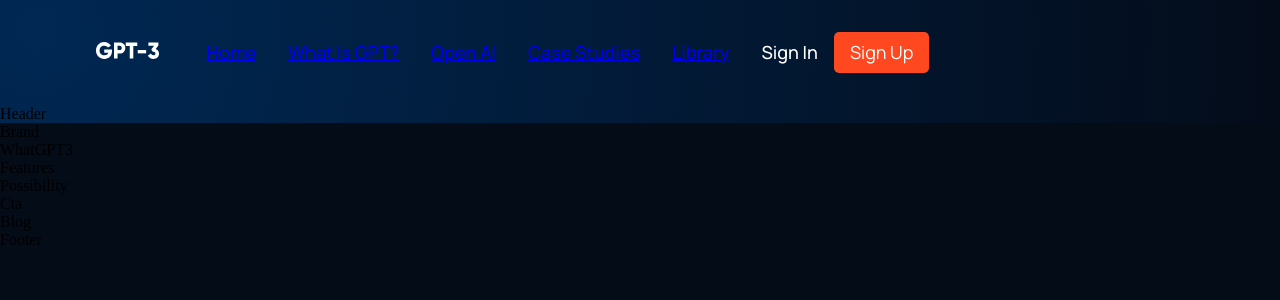
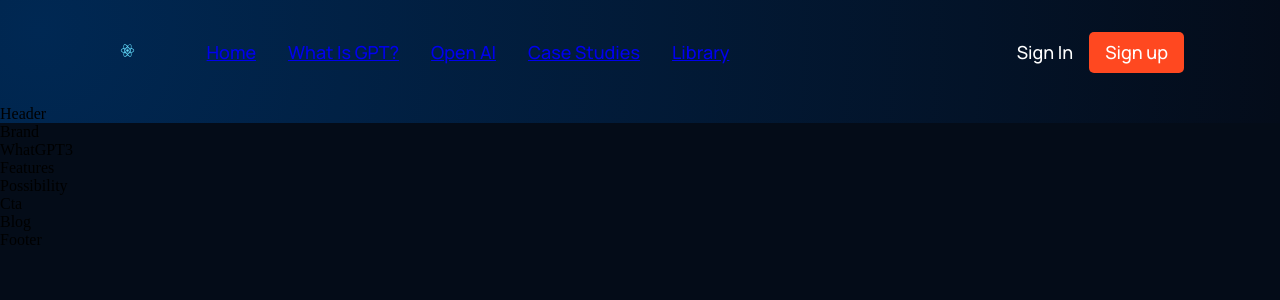
Before and after one commit to paxton44/modern-ui-website, a React (Create React App) app: page / in a window 1280 px wide. Shown: the top 300 px of the page. Built offline with nearby package versions, Linux system fonts and the light colour scheme.

Commit message:
fixed layout for all screen types and also cleaned up code

```diff
--- a/src/components/navbar/Navbar.jsx
+++ b/src/components/navbar/Navbar.jsx
@@ -1,6 +1,6 @@
-import React, { useState} from 'react';
+import React, { useState } from 'react';
 import { RiMenu3Line, RiCloseLine } from 'react-icons/ri';
-import logo from '../../assets/logo.svg'
+import logo from '../../logo.svg';
 import './navbar.css';
 
   const Menu = () => (
@@ -14,44 +14,40 @@
 )
 
 const Navbar = () => {
-  const [toggleMenu, setToggleMenu] = useState(false)
+  const [toggleMenu, setToggleMenu] = useState(false);
 
   return (
-    // Using BEM to style navbar (Block Element Modifier)
     <div className='gpt3__navbar'>
       <div className='gpt3__navbar-links'>
-        <div className='gpt3__navbar-links_logo' >
-          <img src={logo} alt='logo' />
+        <div className='gpt3__navbar-links_logo'>
+          <img src={logo} alt='logo'/>
         </div>
         <div className='gpt3__navbar-links_container'>
           <Menu />
         </div>
+      </div>
       <div className='gpt3__navbar-sign'>
-          <p>Sign In</p>
-          <button type='button'>Sign Up</button>
+        <p>Sign in</p>
+        <button type='button'>Sign up</button>
       </div>
       <div className='gpt3__navbar-menu'>
         {toggleMenu
           ? <RiCloseLine color='#fff' size={27} onClick={() => setToggleMenu(false)} />
-            : <RiMenu3Line color='#fff' size={27} onClick={() => setToggleMenu(true)} />
-          }
+          : <RiMenu3Line color='#fff' size={27} onClick={() => setToggleMenu(true)} />}
         {toggleMenu && (
         <div className='gpt3__navbar-menu_container scale-up-center'>
           <div className='gpt3__navbar-menu_container-links'>
             <Menu />
+          </div>
           <div className='gpt3__navbar-menu_container-links-sign'>
-          <p>Sign In</p>
-          <button type='button'>Sign Up</button>
+            <p>Sign in</p>
+            <button type='button'>Sign up</button>
           </div>
         </div>
-            </div>
-          )
-
-          }
+        )}
       </div>
     </div>
-    </div>
-  )
-}
+  );
+};
 
-export default Navbar
+export default Navbar;
--- a/src/components/navbar/navbar.css
+++ b/src/components/navbar/navbar.css
@@ -52,12 +52,13 @@
     color:#fff;
     background: #FF4820;
     font-family: var(--font-family);
+    font-weight: 500;
     font-size: 18px;
     line-height: 25px;
-    border-radius: 5px;
-    border: 0;
+    border: none;
     outline: none;
     cursor: pointer;
+    border-radius: 5px;
 }
 
 .gpt3__navbar-menu {
@@ -85,11 +86,11 @@
     margin-top: 1rem;
     min-width: 210px;
     border-radius: 5px;
-    box-shadow: 0 0 5 rgba(0, 0, 0,0.2);
+    box-shadow: 0 0 5 rgba(0,0, 0,0.2);
 }
 
 .gpt3__navbar-menu_container p {
-    margin: 1rem;
+    margin: 1rem 0;
 }
 
 .gpt3__navbar-menu_container-links-sign {
```
Lines whose indentation alone changed are shown as unchanged.
